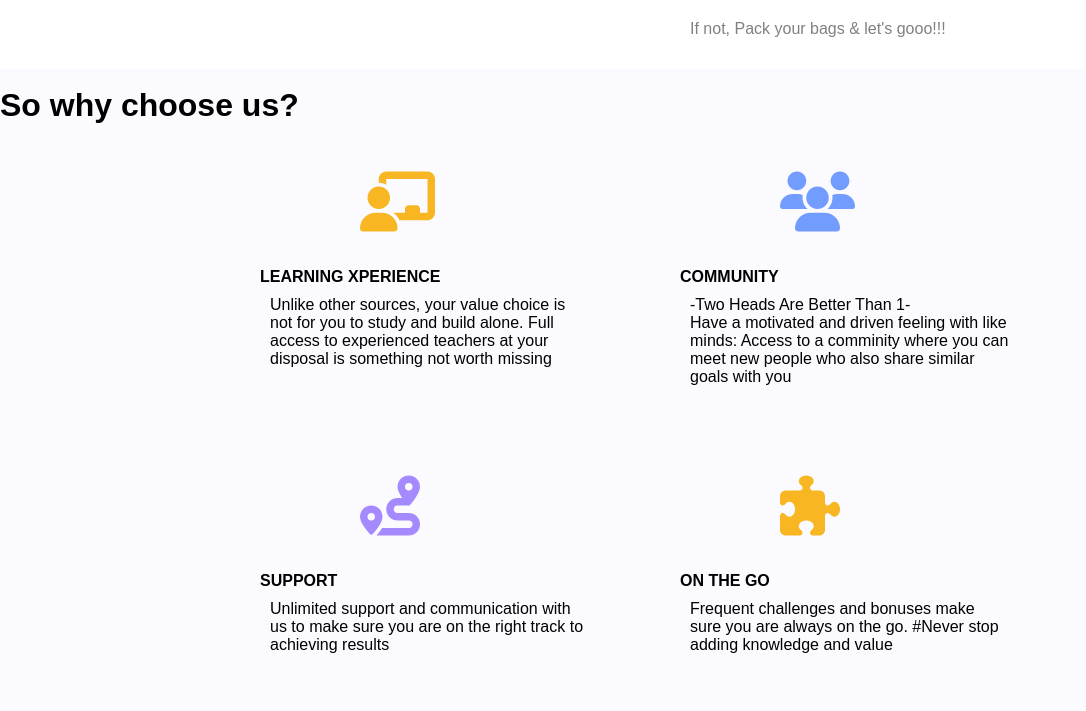
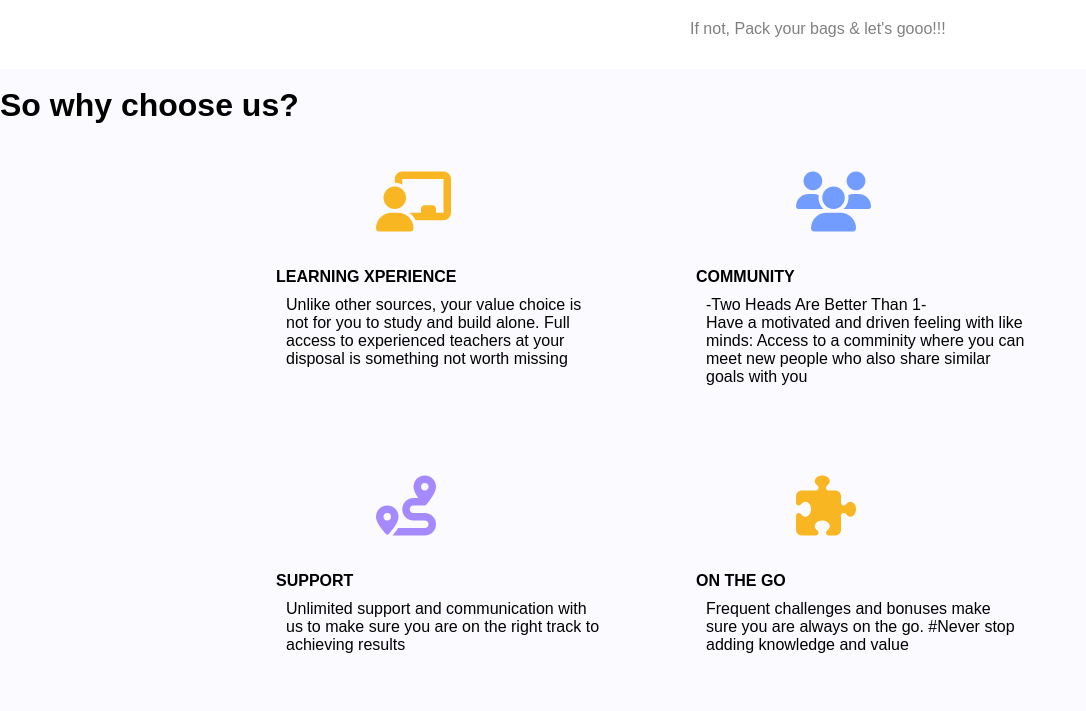
Before and after one commit to skilSet/skillset, a plain HTML site: page index.html in a window 1280 px wide. Shown: the part 3630-4341 px from the top of the page, without its empty margins (0-1086 px from the left). Drawn offline with Linux system fonts and the light colour scheme; a web font is replaced by a local one.

Commit message:
Update tr4.css

```diff
--- a/tr4.css
+++ b/tr4.css
@@ -259,7 +259,7 @@ nav a:hover{
 	display: flex;
 	flex-wrap: wrap;
 	justify-content: center;
-	padding: 1vh 6vh 6vh 6vh;
+	padding: 1vh 2vh 6vh 6vh;
 }
 .benefits{
 	background: #FBFBFF;
```
